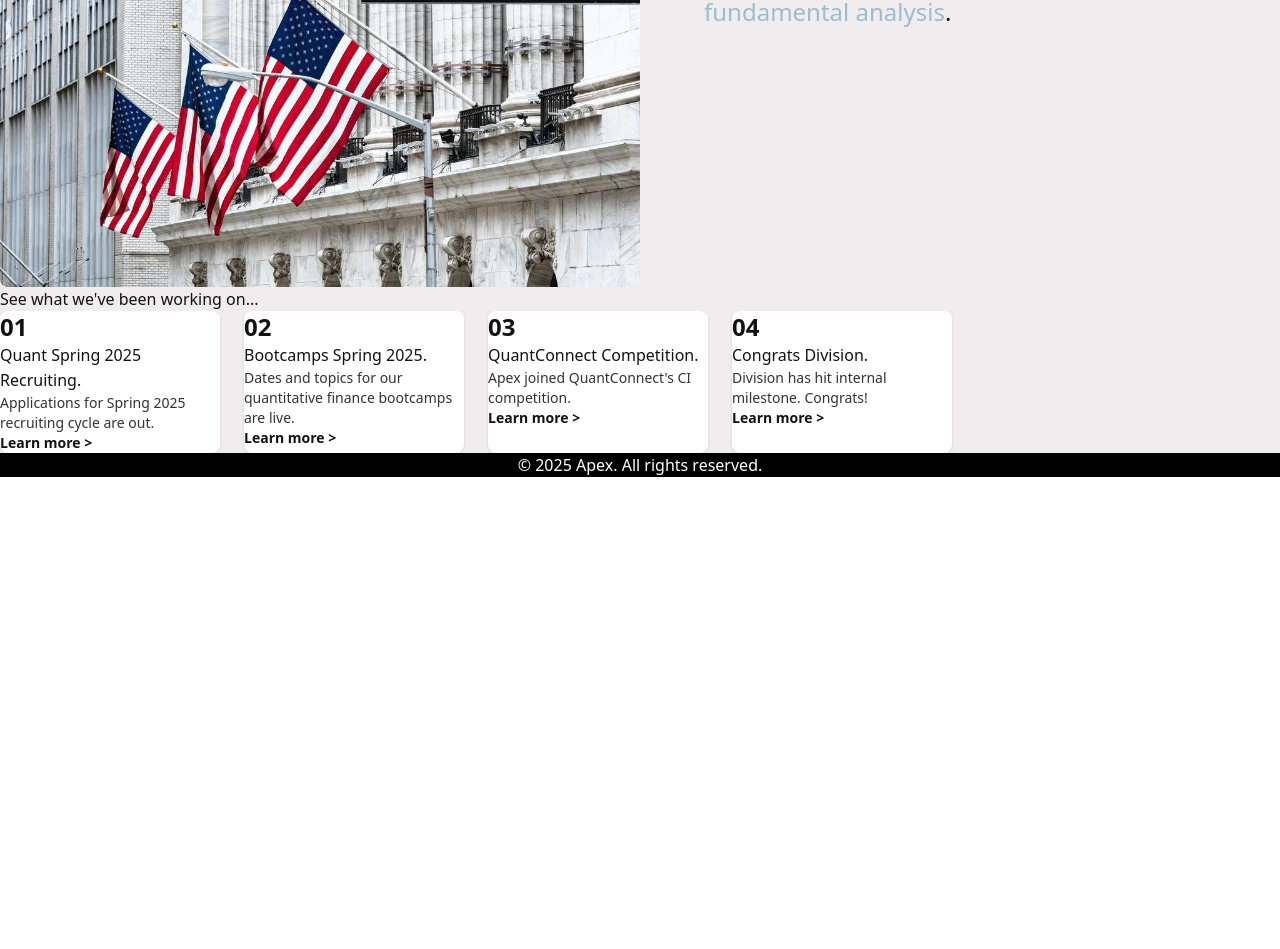
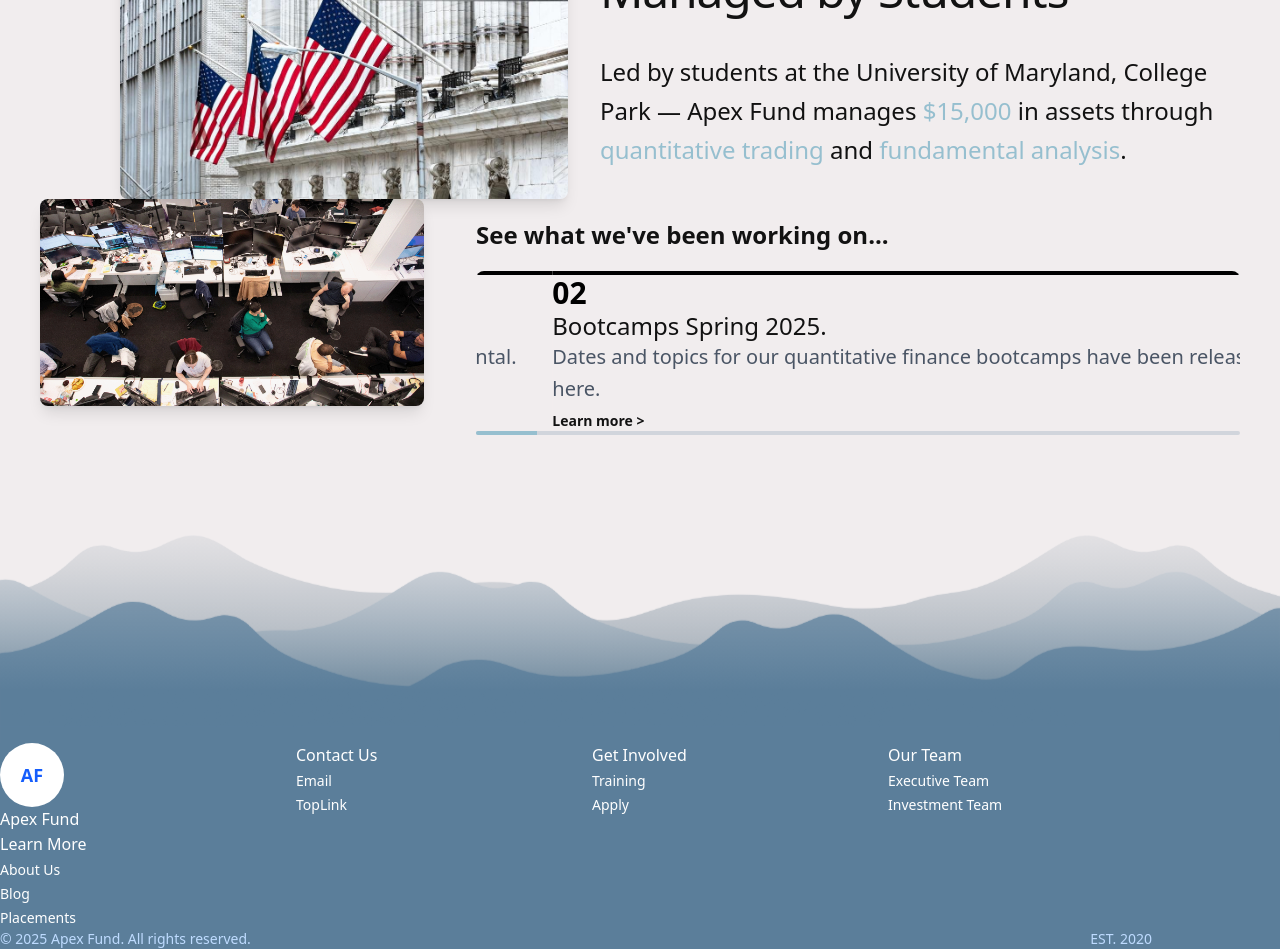
Before and after one commit to apexfund/apex-website, a React (Vite) app: page / in a window 1280 px wide. Shown: the part 220-1169 px from the top of the page. Before the commit the page ends 800 px from the top, so only its background shows below. Built offline with nearby package versions, Linux system fonts and the light colour scheme.

Commit message:
fixed landing, nav, hero, added scroll animation for portfolio value, reel for announcements, and footer

```diff
--- a/src/components/footer.tsx
+++ b/src/components/footer.tsx
@@ -1,8 +1,124 @@
 import React from 'react'
+import footerBg from '../assets/footer.svg'
 
 const Footer = () => (
-  <footer className="text-center p-4 bg-black text-white">
-    &copy; {new Date().getFullYear()} Apex. All rights reserved.
+  <footer className="relative text-white">
+    {/* SVG Wave Background Section */}
+    <div
+      className="w-full h-64 bg-cover bg-top bg-no-repeat"
+      style={{
+        backgroundImage: `url(${footerBg})`,
+        backgroundSize: 'cover',
+        backgroundPosition: 'top center',
+        backgroundRepeat: 'no-repeat'
+      }}
+    />
+
+    {/* Content Section with solid background */}
+    <div
+      className="px-8 py-16"
+      style={{ backgroundColor: '#5B7E9A' }}
+    >
+      <div className="max-w-6xl mx-auto">
+        <div className="grid grid-cols-1 md:grid-cols-4 gap-8 mb-12">
+
+          {/* Logo Section */}
+          <div className="flex flex-col items-center md:items-start m-5">
+            <div className="w-16 h-16 bg-white rounded-full mb-4 flex items-center justify-center">
+              <span className="text-blue-600 font-bold text-lg">AF</span>
+            </div>
+            <h3 className="text-white font-semibold text-lg">Apex Fund</h3>
+          </div>
+
+          {/* Contact Us */}
+          <div className="m-5">
+            <h4 className="text-white font-semibold text-lg mb-4">Contact Us</h4>
+            <ul className="space-y-2">
+              <li>
+                <a href="mailto:contact@apexfund.com" className="text-blue-200 hover:text-white transition-colors text-sm">
+                  Email
+                </a>
+              </li>
+              <li>
+                <a href="#" className="text-blue-200 hover:text-white transition-colors text-sm">
+                  TopLink
+                </a>
+              </li>
+            </ul>
+          </div>
+
+          {/* Get Involved */}
+          <div className="m-5">
+            <h4 className="text-white font-semibold text-lg mb-4">Get Involved</h4>
+            <ul className="space-y-2">
+              <li>
+                <a href="#" className="text-blue-200 hover:text-white transition-colors text-sm">
+                  Training
+                </a>
+              </li>
+              <li>
+                <a href="#" className="text-blue-200 hover:text-white transition-colors text-sm">
+                  Apply
+                </a>
+              </li>
+            </ul>
+          </div>
+
+          {/* Our Team */}
+          <div className="m-5">
+            <h4 className="text-white font-semibold text-lg mb-4">Our Team</h4>
+            <ul className="space-y-2">
+              <li>
+                <a href="#" className="text-blue-200 hover:text-white transition-colors text-sm">
+                  Executive Team
+                </a>
+              </li>
+              <li>
+                <a href="#" className="text-blue-200 hover:text-white transition-colors text-sm">
+                  Investment Team
+                </a>
+              </li>
+            </ul>
+          </div>
+        </div>
+
+        {/* Learn More - Positioned as 5th column or moved to second row */}
+        <div className="grid grid-cols-1 md:grid-cols-4 gap-8 mb-12">
+          <div className="m-5">
+            <h4 className="text-white font-semibold text-lg mb-4">Learn More</h4>
+            <ul className="space-y-2">
+              <li>
+                <a href="#" className="text-blue-200 hover:text-white transition-colors text-sm">
+                  About Us
+                </a>
+              </li>
+              <li>
+                <a href="#" className="text-blue-200 hover:text-white transition-colors text-sm">
+                  Blog
+                </a>
+              </li>
+              <li>
+                <a href="#" className="text-blue-200 hover:text-white transition-colors text-sm">
+                  Placements
+                </a>
+              </li>
+            </ul>
+          </div>
+        </div>
+
+        {/* Bottom Section */}
+        <div className="border-t border-blue-300 border-opacity-30 pt-8 m-5">
+          <div className="flex flex-col md:flex-row justify-between items-center">
+            <p className="text-blue-200 text-sm mb-4 md:mb-0">
+              &copy; {new Date().getFullYear()} Apex Fund. All rights reserved.
+            </p>
+            <p className="text-blue-200 text-sm">
+              EST. 2020
+            </p>
+          </div>
+        </div>
+      </div>
+    </div>
   </footer>
 )
 
--- a/src/index.css
+++ b/src/index.css
@@ -1,11 +1,8 @@
 @import "tailwindcss";
 @import "tailwindcss/preflight";
 @tailwind utilities;
-
-@import "tailwindcss";
 @tailwind base;
 @tailwind components;
-@tailwind utilities;
 
 :root {
   font-family: system-ui, Avenir, Helvetica, Arial, sans-serif;
@@ -23,5 +20,4 @@
 
 html, body, #root {
   height: 100%;
-  overflow: hidden;
 }
--- a/src/pages/landing.tsx
+++ b/src/pages/landing.tsx
@@ -1,62 +1,192 @@
-import React from 'react'
+import React, { useState, useRef, useEffect } from 'react'
 import Header from '../components/header'
 import Footer from '../components/footer'
 import heroImg from '../assets/nyse.jpg'
 import workImg from '../assets/work.png'
 
 const updates = [
-  { id: '01', title: 'Quant Spring 2025 Recruiting.', desc: 'Applications for Spring 2025 recruiting cycle are out.' },
-  { id: '02', title: 'Bootcamps Spring 2025.', desc: 'Dates and topics for our quantitative finance bootcamps are live.' },
-  { id: '03', title: 'QuantConnect Competition.', desc: "Apex joined QuantConnect's CI competition." },
-  { id: '04', title: 'Congrats Division.', desc: 'Division has hit internal milestone. Congrats!' },
+  { id: '01', title: 'Fall 2025 Recruiting.', desc: 'Applications for Fall 2025 recruiting cycle are out for Quant and Fundamental.' },
+  { id: '02', title: 'Bootcamps Spring 2025.', desc: 'Dates and topics for our quantitative finance bootcamps have been released here.' },
+  { id: '03', title: 'IMC Prosperity Placement.', desc: 'Members Aditya Dabeer and Nirav Koley placed 7th internationally in IMC Prosperity. Congrats!' },
+  { id: '04', title: 'QuantConnect Competition.', desc: "Apex's Quantitative Division has joined QuantConnect's Q1 competition. Track their progress here." },
 ]
 
-const Landing = () => (
-  <div className="bg-[#F1EDEE] text-[#121212]">
-    {/* Header/NavBar */}
+const Landing = () => {
+  const [animatedNumber, setAnimatedNumber] = useState(0)
+  const [currentSlide, setCurrentSlide] = useState(0)
+  const [slideProgress, setSlideProgress] = useState(0)
+
+  const SLIDE_DURATION = 5000 // 4 seconds per slide
+
+  const goToSlide = (index) => {
+    setCurrentSlide(index)
+    setSlideProgress(0)
+  }
+
+  const nextSlide = () => {
+    setCurrentSlide((prev) => (prev + 1) % updates.length)
+    setSlideProgress(0)
+  }
+
+  // Auto-slide functionality
+  useEffect(() => {
+    const slideInterval = setInterval(() => {
+      nextSlide()
+    }, SLIDE_DURATION)
+
+    return () => clearInterval(slideInterval)
+  }, [])
+
+  // Progress bar animation
+  useEffect(() => {
+    const progressInterval = setInterval(() => {
+      setSlideProgress((prev) => {
+        if (prev >= 100) {
+          return 0
+        }
+        return prev + (100 / (SLIDE_DURATION / 100))
+      })
+    }, 100)
+
+    return () => clearInterval(progressInterval)
+  }, [currentSlide])
+
+  // Slot machine animation for the number
+  useEffect(() => {
+    const duration = 5000 // 3.5 seconds (slower)
+    const targetNumber = 15000
+    const startTime = Date.now()
+
+    const animateNumber = () => {
+      const currentTime = Date.now()
+      const elapsed = currentTime - startTime
+      const progress = Math.min(elapsed / duration, 1)
+
+      // Smoother easing function
+      const easeOut = 1 - Math.pow(1 - progress, 6)
+
+      // Much gentler randomness for smoother effect
+      const randomFactor = progress < 0.7 ? (Math.random() - 0.5) * 0.05 : 0
+      const currentValue = Math.floor((targetNumber * easeOut) + (targetNumber * randomFactor))
+
+      setAnimatedNumber(Math.max(0, Math.min(currentValue, targetNumber)))
+
+      if (progress < 1) {
+        requestAnimationFrame(animateNumber)
+      } else {
+        setAnimatedNumber(targetNumber)
+      }
+    }
+
+    // Start animation after a small delay
+    const timeout = setTimeout(() => {
+      requestAnimationFrame(animateNumber)
+    }, 800)
+
+    return () => clearTimeout(timeout)
+  }, [])
+
+  return (
+    <div className="bg-[#F1EDEE] text-[#121212] min-h-screen">
       <Header />
 
-    {/* Hero Section */}
-    <section className="flex flex-col md:flex-row items-start justify-between gap-10 px-4 md:px-20 py-12">
-      {/* Images Column */}
-      <div className="flex flex-col items-start gap-4 flex-shrink-0 md:w-1/2">
-        <img src={heroImg} alt="NYSE" className="rounded-lg object-cover w-.7 m-30" />
-        {/* <img src={workImg} alt="Work" className="rounded-lg object-cover w-full h-auto" /> */}
+      <div className="!m-10">
+        {/* Hero Section - Pushed Much More to the Right */}
+        <section className="relative px-6 sm:px-8 py-12 max-w-7xl mx-auto">
+          <div className="!ml-20 flex flex-col lg:flex-row items-start gap-8 !lg:ml-32 !xl:ml-48">
+            {/* NYSE Image - Left of Text on Large Screens, Below on Small */}
+            <div className="flex-shrink-0 mr-0 lg:mr-16 order-2 lg:order-1">
+              <img
+                src={heroImg}
+                alt="NYSE Building"
+                className="w-80 h-64 lg:w-96 lg:h-80 xl:w-[28rem] xl:h-96 rounded-lg object-cover shadow-lg"
+              />
             </div>
 
-      {/* Text Column */}
-      <div className="max-w-xl mt-8 md:mt-0">
-        <h1 className="text-6xl font-extrabold mb-6 leading-tight tracking-tight text-left">Real Assets,<br />Managed by Students</h1>
-        <p className="text-2xl text-left font-light">
-          Led by students at the University of Maryland, College Park &mdash; Apex Fund manages
-          <strong className="text-[#96BFCF] font-bold"> $15,000</strong> in assets through
+            {/* Hero Text - Much Larger and More to the Right */}
+            <div className="flex-1 lg:max-w-2xl order-1 lg:order-2">
+              <h1 className="!text-5xl sm:text-7xl lg:text-8xl xl:text-9xl font-black !mb-8 !leading-tight !tracking-tight !text-left">
+                Real Assets,<br />Managed by Students
+              </h1>
+              <p className="text-lg sm:text-xl lg:text-2xl text-left font-light leading-relaxed max-w-3xl">
+                Led by students at the University of Maryland, College Park — Apex Fund manages
+                <strong className="text-[#96BFCF] font-bold"> ${animatedNumber.toLocaleString()}</strong> in assets through
                 <strong className="text-[#96BFCF] font-bold"> quantitative trading</strong> and
                 <strong className="text-[#96BFCF] font-bold"> fundamental analysis</strong>.
               </p>
             </div>
+          </div>
         </section>
 
-    {/* Updates Scrollable Carousel */}
-    <section className="px-4 md:px-12 pt-10 pb-12">
-      <h2 className="text-2xl font-bold mb-6 text-left border-b-2 border-black pb-2 inline-block">See what we've been working on...</h2>
-      <div className="flex overflow-x-auto gap-6 scrollbar-hide pb-2">
+        {/* Second Image and Horizontal Carousel Section */}
+        <section className="px-6 sm:px-8 pt-8 pb-12 max-w-7xl mx-auto">
+          <div className="flex flex-col lg:flex-row items-start gap-8">
+            {/* Second Image - Positioned More to the Right to Match Figma */}
+            <div className="flex-shrink-0 lg:ml-48 xl:ml-64">
+              <img
+                src={workImg}
+                alt="Wall Street Trading Floor"
+                className="w-72 h-56 lg:w-80 lg:h-64 xl:w-96 xl:h-72 rounded-lg object-cover shadow-lg"
+              />
+            </div>
+
+            {/* Auto-Playing News Slideshow */}
+            <div className="flex-1 lg:ml-8 !mt-5 !ml-5">
+              <h2 className="!mb-5 !text-2xl !font-bold !text-left">
+                <span className="border-b-2 border-black pb-2 inline-block font-bold">See what we've been working on...</span>
+              </h2>
+
+              <div className="relative overflow-hidden rounded-lg">
+                <div
+                  className="flex transition-transform duration-500 ease-in-out"
+                  style={{ transform: `translateX(-${currentSlide * 100}%)` }}
+                >
                   {updates.map(update => (
-          <div
-            key={update.id}
-            className="flex-shrink-0 min-w-[220px] w-[220px] bg-white rounded-lg shadow-sm border-t-4 border-black pt-4 px-4 pb-6 flex flex-col"
-          >
-            <p className="text-2xl font-bold mb-2">{update.id}</p>
-            <h3 className="font-bold text-lg mb-1">{update.title}</h3>
-            <p className="text-sm text-[#333] mb-2">{update.desc}</p>
-            <a href="#" className="text-sm text-[#96BFCF] font-semibold mt-auto">Learn more &gt;</a>
+                    <div key={update.id} className="w-full flex-shrink-0">
+                      <div className="bg-[#F1EDEE] p-4 flex flex-col min-h-[160px]">
+                        <div className="w-full h-1 bg-black mb-4"></div>
+                        <div className="mb-3">
+                          <span className="!text-3xl font-bold text-black block mb-2">{update.id}</span>
+                          <h3 className="font-bold !text-2xl mb-2 leading-tight">{update.title}</h3>
+                        </div>
+                        <p className="text-xl text-gray-600 mb-3 flex-grow leading-relaxed">{update.desc}</p>
+                        <a href="#" className="text-sm font-semibold hover:underline text-gray-800">
+                          Learn more &gt;
+                        </a>
+                      </div>
                     </div>
                   ))}
                 </div>
+              </div>
+
+              {/* Progress Bar */}
+              <div className="mt-4 bg-gray-300 h-1 rounded-full overflow-hidden">
+                <div
+                  className="h-full bg-[#96BFCF] transition-all duration-100 ease-linear"
+                  style={{ width: `${((slideProgress) % 100)}%` }}
+                ></div>
+              </div>
+
+              {/* Slide Indicators */}
+              <div className="flex justify-center mt-4 gap-2">
+                {updates.map((_, index) => (
+                  <button
+                    key={index}
+                    onClick={() => goToSlide(index)}
+                    className={`w-3 h-3 rounded-full transition-colors ${
+                      currentSlide === index ? 'bg-[#96BFCF]' : 'bg-gray-300'
+                    }`}
+                  />
+                ))}
+              </div>
+            </div>
+          </div>
         </section>
+      </div>
 
-    {/* Footer */}
       <Footer />
     </div>
   )
+}
 
 export default Landing
```
Also changed, not shown: src/components/header.tsx (+10 -13 lines). Lines whose indentation alone changed are shown as unchanged.
